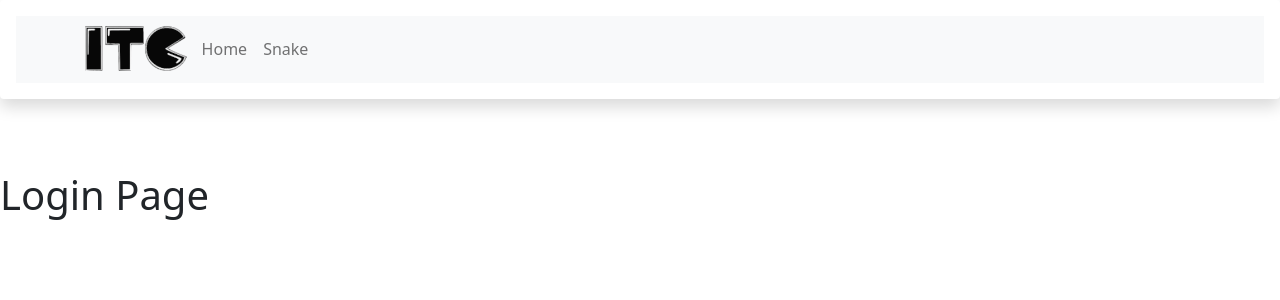
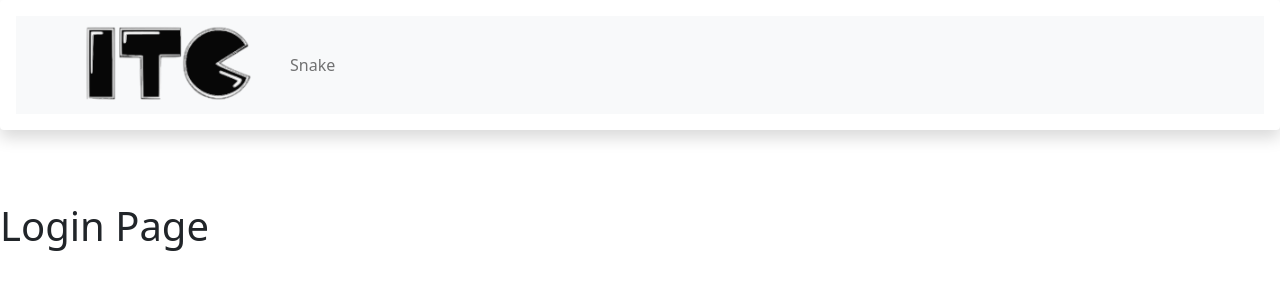
Before and after one commit to amirbashan/RetroArcade, a React (Create React App) app in the folder front/: page / in a window 1280 px wide. Shown: the top 300 px of the page. Built offline with nearby package versions, Linux system fonts and the light colour scheme.

Commit message:
Snake counter, Clickable logo

```diff
--- a/front/src/components/NavBarArcade.js
+++ b/front/src/components/NavBarArcade.js
@@ -3,6 +3,7 @@ import React from "react";
 import { Container, Nav, Navbar } from "react-bootstrap";
 import "../styles/NavBarArcade.css";
 import webLogo from "../build/images/itcPackMan.png";
+import { Link } from "react-router-dom";
 
 function NavBarArcade() {
   return (
@@ -10,14 +11,10 @@ function NavBarArcade() {
       <div className="shadow p-3 mb-5 bg-white rounded">
         <Navbar bg="light" variant="light">
           <Container>
-            <img
-              href="http://localhost:3000/"
-              className="logoImageDiv"
-              src={webLogo}
-              alt="logo"
-            />
+            <Link to="/">
+              <img className="logoImageDiv" src={webLogo} alt="logo" />
+            </Link>
             <Nav className="me-auto">
-              <Nav.Link href="http://localhost:3000/">Home</Nav.Link>
               <Nav.Link href="http://localhost:3000/Snake">Snake</Nav.Link>
               {/* <Nav.Link href="#pricing">Pricing</Nav.Link> */}
             </Nav>
--- a/front/src/games/Snake/Snake.css
+++ b/front/src/games/Snake/Snake.css
@@ -24,3 +24,10 @@
   font-weight: bold;
   font-size: 30px;
 }
+
+.counterH1 {
+  position: relative;
+  display: flex;
+  margin-left: 40%;
+  margin-top: 2%;
+}
--- a/front/src/games/Snake/Snake.js
+++ b/front/src/games/Snake/Snake.js
@@ -18,6 +18,7 @@ const Snake = () => {
   const [dir, setDir] = useState([0, -1]);
   const [speed, setSpeed] = useState(null);
   const [gameOver, setGameOver] = useState(false);
+  const [counter, setCounter] = useState(0);
 
   useInterval(() => gameLoop(), speed);
 
@@ -44,12 +45,15 @@ const Snake = () => {
     for (const segment of snk) {
       if (piece[0] === segment[0] && piece[1] === segment[1]) return true;
     }
+
     return false;
   };
 
   const checkAppleCollision = (newSnake) => {
     if (newSnake[0][0] === apple[0] && newSnake[0][1] === apple[1]) {
       let newApple = createApple();
+      setCounter(counter + 1);
+
       while (checkCollision(newApple, newSnake)) {
         newApple = createApple();
       }
@@ -65,8 +69,8 @@ const Snake = () => {
     snakeCopy.unshift(newSnakeHead);
     if (checkCollision(newSnakeHead)) endGame();
     if (!checkAppleCollision(snakeCopy)) {
-      snakeCopy.pop()
-    };
+      snakeCopy.pop();
+    }
     setSnake(snakeCopy);
   };
 
@@ -76,6 +80,7 @@ const Snake = () => {
     setDir([0, -1]);
     setSpeed(SPEED);
     setGameOver(false);
+    setCounter(0);
   };
 
   useEffect(() => {
@@ -96,6 +101,7 @@ const Snake = () => {
       onKeyDown={(e) => moveSnake(e)}
     >
       <h1 className="snakeButton">Snake</h1>
+      <h1 className="counterH1">{counter}</h1>
 
       <canvas
         style={{ border: "1px solid black", borderRadius: "10px" }}
--- a/front/src/styles/NavBarArcade.css
+++ b/front/src/styles/NavBarArcade.css
@@ -1,5 +1,8 @@
 .logoImageDiv {
-  width: 10%;
+  position: relative;
+  display: flex;
+  width: 90%;
+  margin-right: -200px;
 }
 .navBar {
   position: relative;
```
